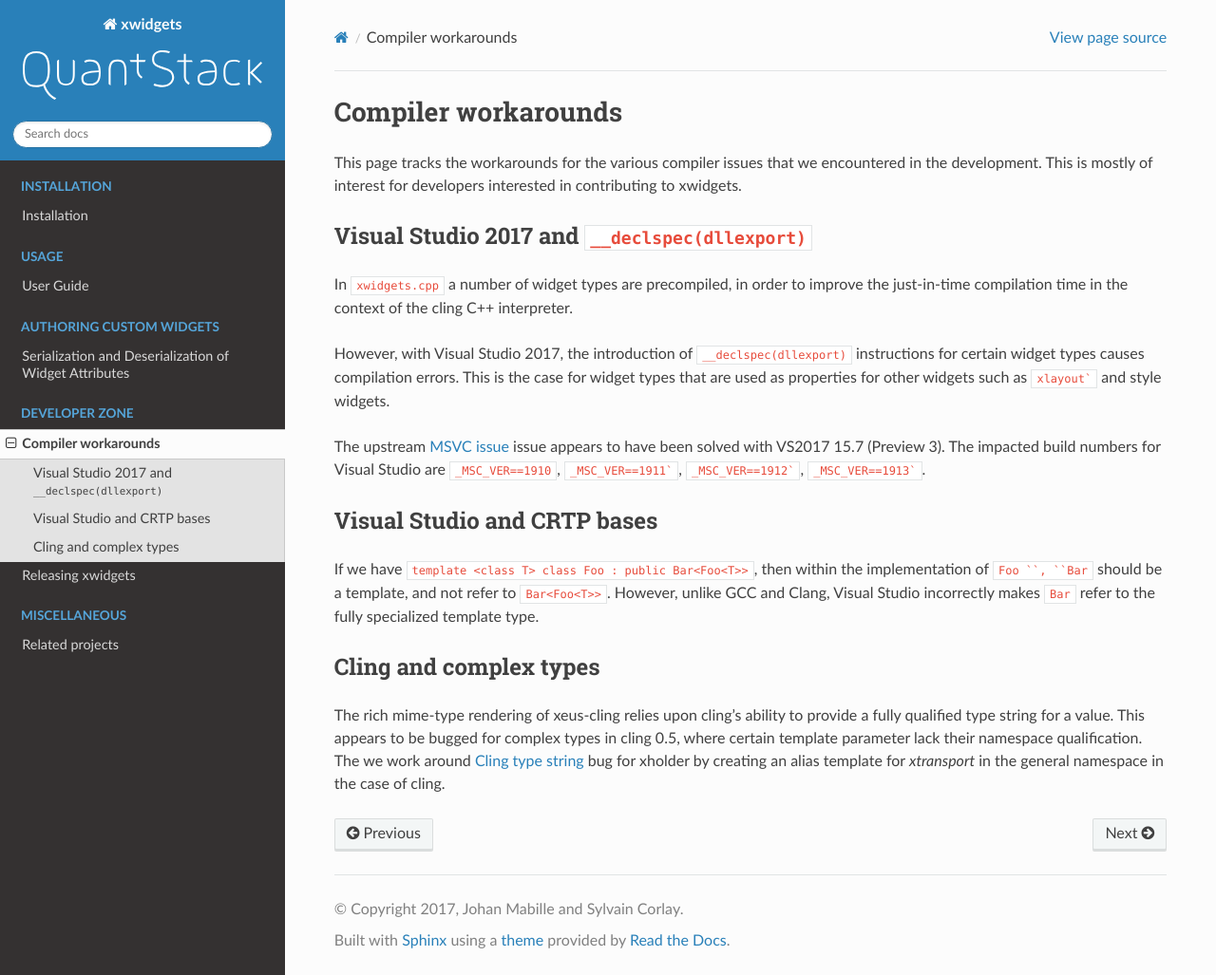
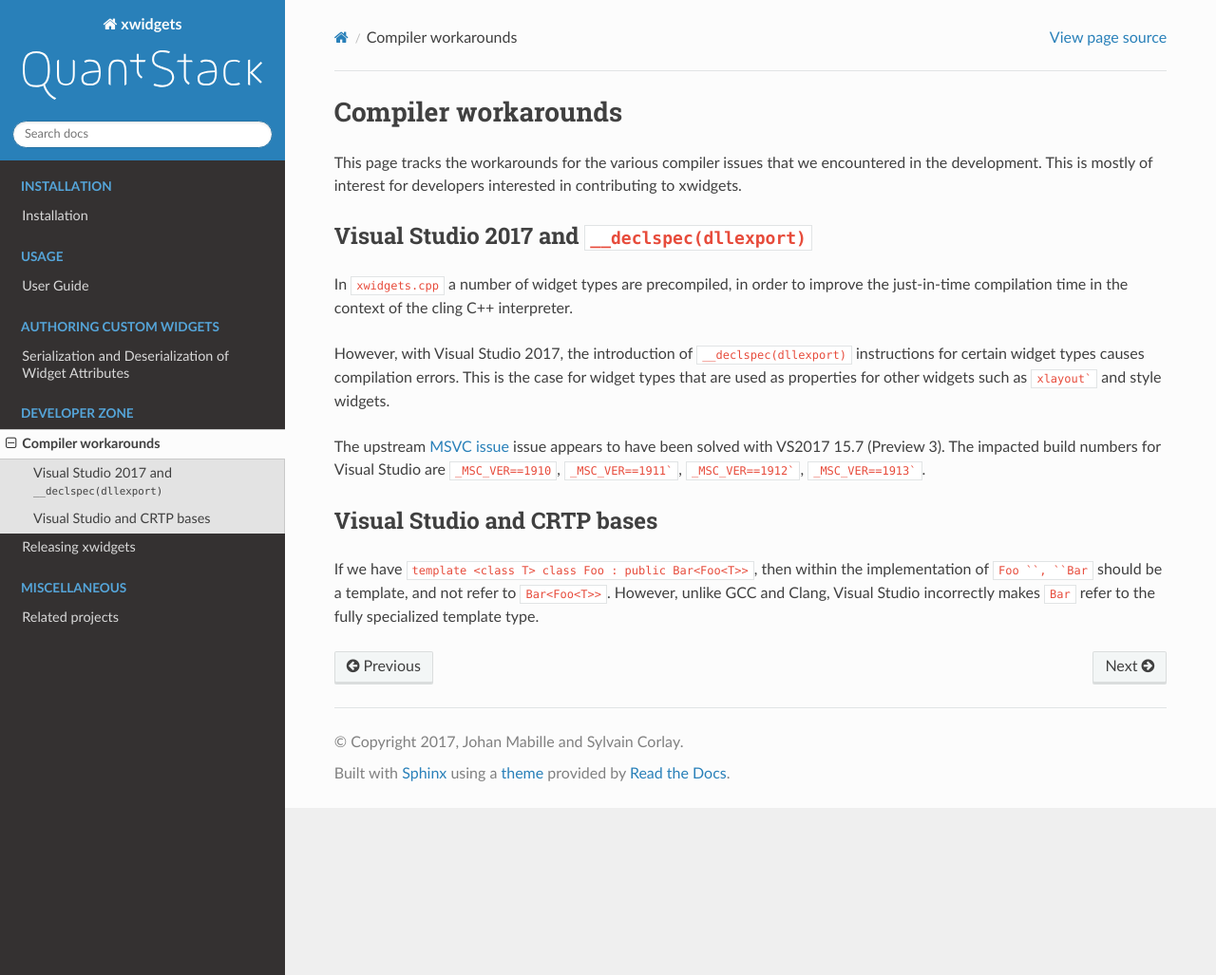
Before and after one commit to jupyter-xeus/xwidgets, a Sphinx documentation site: the page built from docs/source/compilers.rst, in a window 1280 px wide and 1027 px high. Shown: the whole window at 95% size. Built offline with Sphinx 7.4.7 and the Read the Docs theme 2.0.0, drawn with Linux system fonts in a browser that asks for light colours; a script that is not in the unit is left out; comment, search, counter and statistics services are not loaded.

Commit message:
Update xtl and nlohmann_json

```diff
--- a/CMakeLists.txt
+++ b/CMakeLists.txt
@@ -60,7 +60,7 @@ message(STATUS "xwidgets binary version: v${XWIDGETS_BINARY_VERSION}")
 # ============
 
 find_package(cppzmq 4.2.3 REQUIRED)
-find_package(xtl 0.4 REQUIRED)
+find_package(xtl 0.4.8 REQUIRED)
 find_package(xeus 0.12.0 REQUIRED)
 find_package(xproperty 0.7 REQUIRED)
 
--- a/docs/source/compilers.rst
+++ b/docs/source/compilers.rst
@@ -36,15 +36,4 @@ the implementation of ``Foo ``, ``Bar`` should be a template, and not refer to
 ``Bar<Foo<T>>``. However, unlike GCC and Clang, Visual Studio incorrectly makes
 ``Bar`` refer to the fully specialized template type.
 
-Cling and complex types
------------------------
-
-The rich mime-type rendering of xeus-cling relies upon cling's ability to
-provide a fully qualified type string for a value. This appears to be bugged
-for complex types in cling 0.5, where certain template parameter lack their
-namespace qualification. The we work around `Cling type string`_ bug for
-xholder by creating an alias template for `xtransport` in the general namespace
-in the case of cling.
-
 .. _`MSVC issue`: https://developercommunity.visualstudio.com/content/problem/208938/compilation-error-c2057-expected-constant-expressi.html
-.. _`Cling type string`: https://github.com/root-project/cling/issues/228
```
Also changed, not shown: README.md (+1 -1 lines), .appveyor.yml, .travis.yml, 2 other files.
